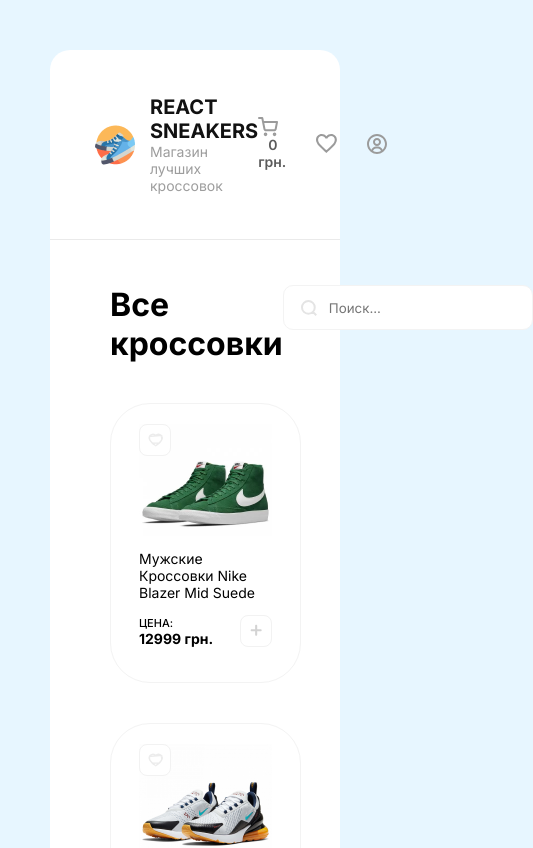
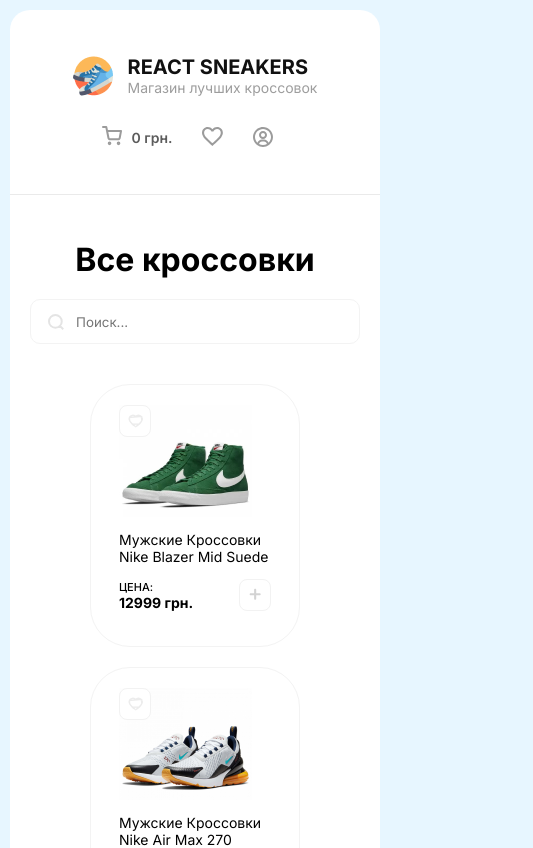
Before and after one commit to SmertelBoll/react-sneaker-shop, a React (Create React App) app: page / in a window 390 px wide. Shown: the top 848 px of the page, 533 px wide, since content can reach past the window. Built offline with nearby package versions, Linux system fonts and the light colour scheme; data requests are answered from the project's data file.

Commit message:
Додав адаптив

```diff
--- a/src/components/RightCart/RightCart.jsx
+++ b/src/components/RightCart/RightCart.jsx
@@ -6,7 +6,8 @@
 function RightCart({ items, onDelBuy, totalPrice }) {
    const cartBlackRef = useRef()
    const cartWhiteRef = useRef()
-   const cartButtonRef = useRef()
+   const cartButtonBackRef = useRef()
+   const cartButtonCloseRef = useRef()
 
    const dispatch = useDispatch()
 
@@ -16,7 +17,8 @@
 
    const handleOutsideClick = (e) => {
       const path = e.path || (e.composedPath && e.composedPath())   // для фаєрфокса
-      if (path.includes(cartBlackRef.current) && (!path.includes(cartWhiteRef.current) || path.includes(cartButtonRef.current))) {  //. !e.path.includes(sortRef.current) для хрома норм
+      if (path.includes(cartBlackRef.current) &&
+         (!path.includes(cartWhiteRef.current) || path.includes(cartButtonBackRef.current) || path.includes(cartButtonCloseRef.current))) {  //. !e.path.includes(sortRef.current) для хрома норм
          dispatch(openCart(false))
          document.body.style.overflow = "auto";  // додаємо загальний скрол
          setSuccessBuy(false)
@@ -35,7 +37,15 @@
    return (
       <div ref={cartBlackRef} className="overlay">
          <div ref={cartWhiteRef} className="right-cart">
-            <h2>Корзина</h2>
+            <div className="right-cart__header">
+               <h2>Корзина</h2>
+               <button
+                  className='button-card button-card__delete'
+                  ref={cartButtonCloseRef}
+               >
+                  <img src="img/delete.svg" alt="" />
+               </button>
+            </div>
 
             {saved.length > 0 &&
                <div className="right-cart__content">
@@ -78,7 +88,7 @@
                   <h3 className="right-cart__empty-h3">Корзина пустая</h3>
                   <p>Добавьте хотя бы одну пару кроссовок, чтобы сделать заказ.</p>
                   <button
-                     ref={cartButtonRef}
+                     ref={cartButtonBackRef}
                      className="button-back"
                   >
                      <span>Вернуться назад</span>
@@ -92,7 +102,7 @@
                   <h3 className="right-cart__success-h3">Заказ оформлен!</h3>
                   <p>Ваш заказ скоро будет передан курьерской доставке</p>
                   <button
-                     ref={cartButtonRef}
+                     ref={cartButtonBackRef}
                      className="button-back"
                   >
                      <span>Вернуться назад</span>
--- a/src/redux/actions/sneakers.js
+++ b/src/redux/actions/sneakers.js
@@ -2,7 +2,7 @@
 
 export const fetchSneakers = () => (dispatch) => {
    dispatch(setLoaded(false))
-   axios.get(`/sneakers`).then((resp) => {
+   axios.get(`http://localhost:3001/sneakers`).then((resp) => {
       dispatch(setSneakers(resp.data))
    })
 }
--- a/src/scss/App.scss
+++ b/src/scss/App.scss
@@ -81,7 +81,7 @@
 }
 
 .search {
-   padding-bottom: 40px;
+   margin-bottom: 40px;
    display: flex;
    justify-content: space-between;
 
@@ -114,6 +114,7 @@
    display: flex;
    flex-wrap: wrap;
    margin: -20px;
+   justify-content: space-around;
 }
 
 .sneakers-empty {
@@ -328,11 +329,15 @@
    display: flex;
    flex-direction: column;
 
-   h2 {
-      font-weight: 700;
-      font-size: 24px;
-      line-height: 29px;
+   &__header {
       margin-bottom: 30px;
+      display: flex;
+      justify-content: space-between;
+      h2 {
+         font-weight: 700;
+         font-size: 24px;
+         line-height: 29px;
+      }
    }
 
    &__content {
@@ -467,3 +472,54 @@
          transform: rotate(180deg);
       }
 }
+
+@media (max-width: 768px) {
+   .search {
+      flex-direction: column;
+      align-items: center;
+
+      h1 {
+         margin-bottom: 20px;
+      }
+
+      &__block {
+         width: 100%;
+         input {
+            width: 100%;
+         }
+      }
+
+   }
+}
+
+@media (max-width: 681px) {
+   .content, .header {
+      padding-left: 20px;
+      padding-right: 20px;
+   }
+   .card {
+      margin: 10px;
+   }
+   .sneakers {
+      margin: -10px;
+   }
+   body {
+      padding: 10px;
+   }
+}
+
+@media (max-width: 576px) {
+   .header {
+      flex-direction: column;
+      align-items: center;
+
+      &__left {
+         margin-bottom: 30px;
+      }
+   }
+
+   .right-cart {
+      width: 100%;
+   }
+
+}
```
